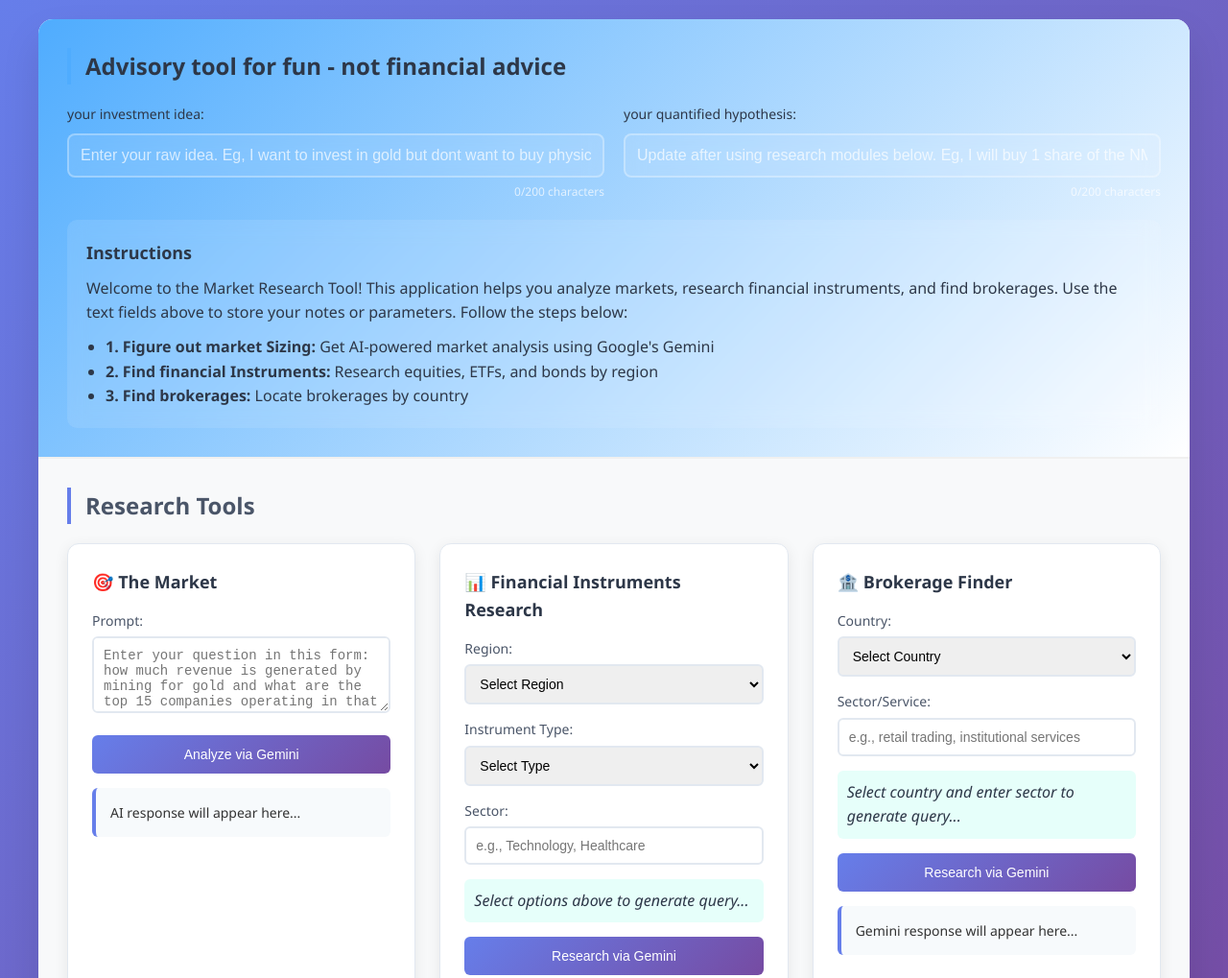
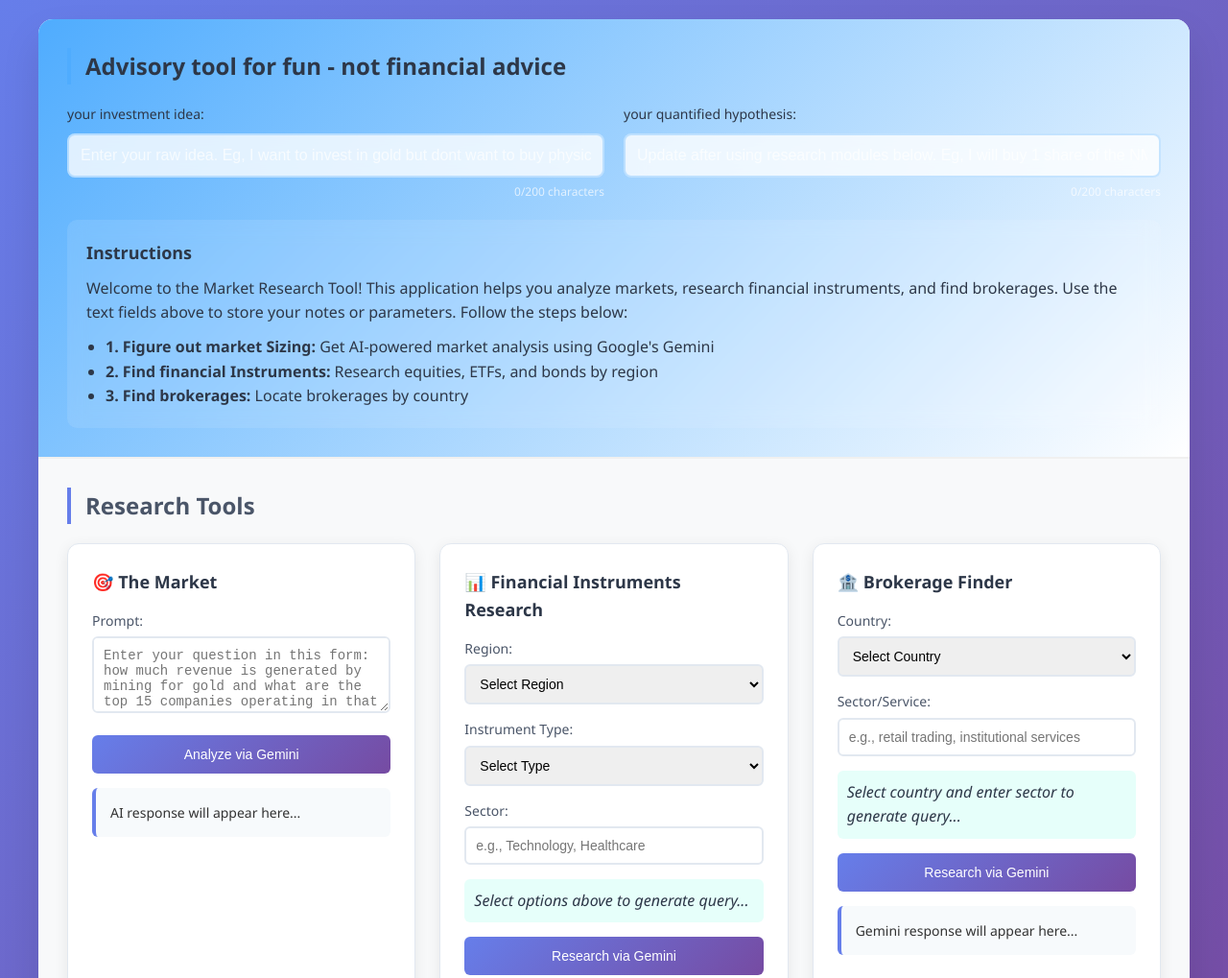
Before and after one commit to 123mbam/investment-research-tool, a plain HTML site: page index.html in a window 1280 px wide. Shown: the top 1019 px of the page at 96% size. Drawn offline with Linux system fonts and the light colour scheme.

Commit message:
Update index.html

```diff
--- a/index.html
+++ b/index.html
@@ -78,9 +78,9 @@
 
         .input-field input {
             padding: 12px;
-            border: 2px solid rgba(255,255,255,0.3);
+            border: 2px solid rgba(79, 172, 254, 0.3);
             border-radius: 8px;
-            background: rgba(255,255,255,0.1);
+            background: rgba(255,255,255,0.8);
             color: #2d3748;
             font-size: 16px;
             backdrop-filter: blur(10px);
```
